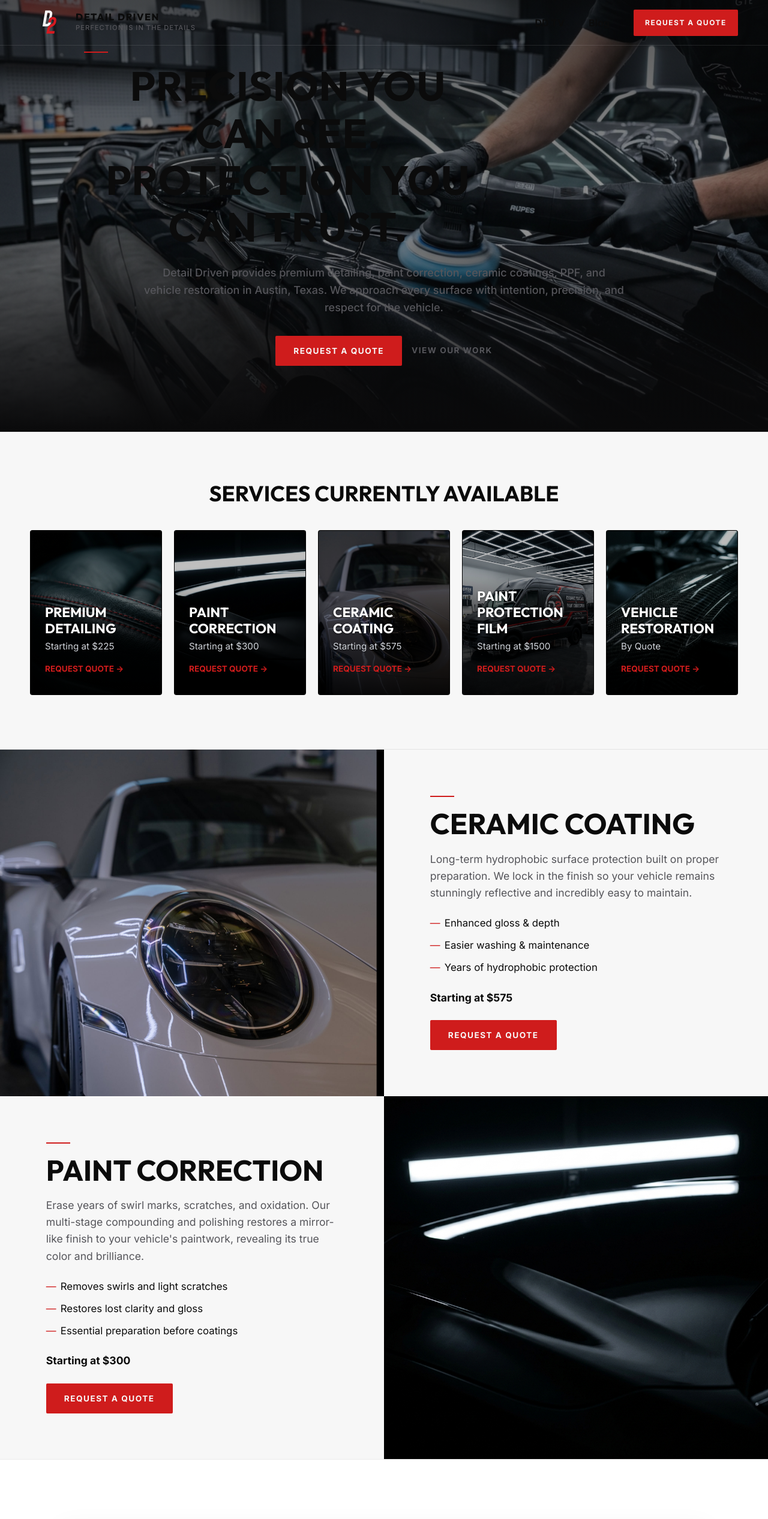
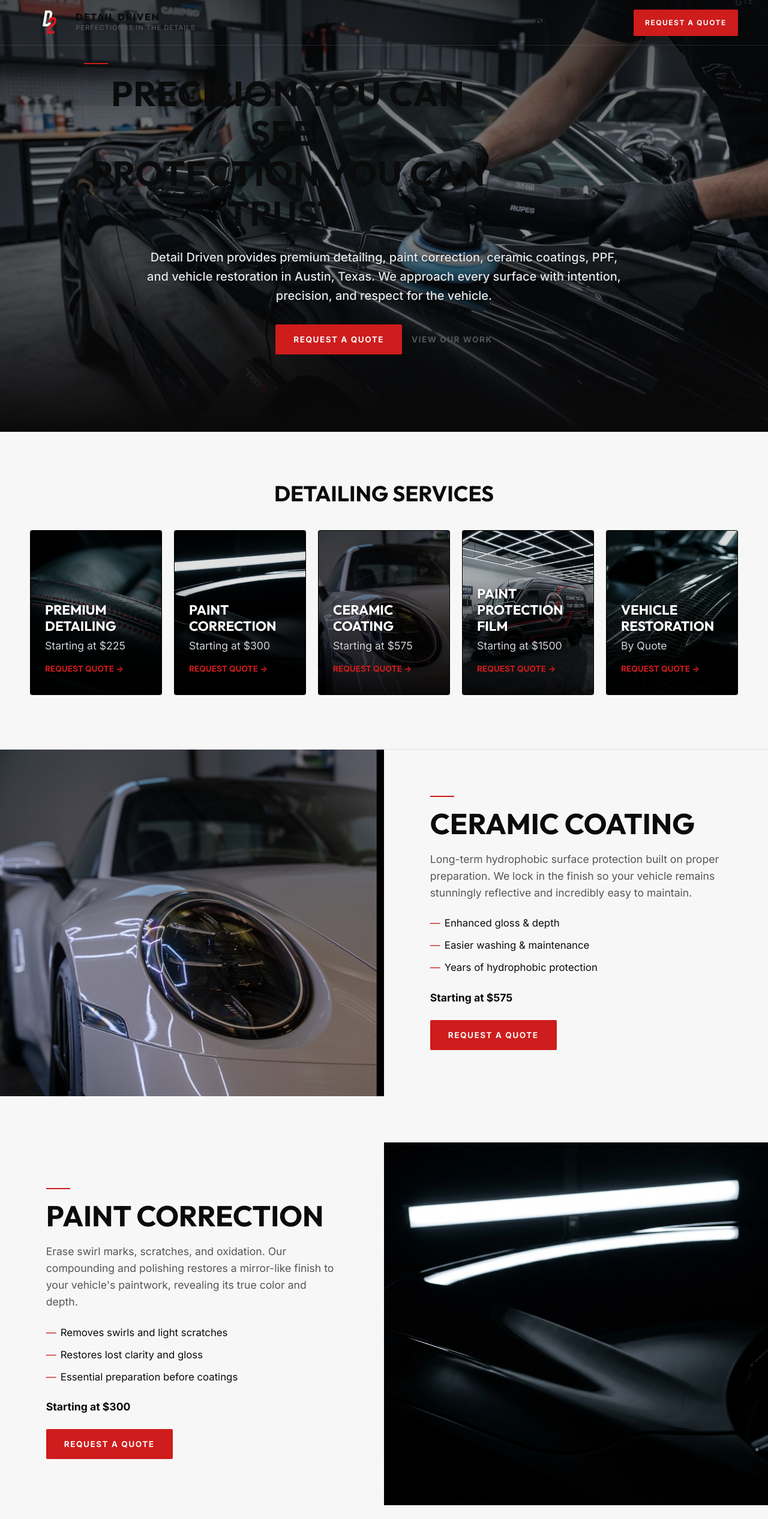
Before and after one commit to rouguemuse/d2design, a React (Vite) app: page / in a window 1280 px wide. Shown: the top 2533 px of the page at 60% size. Built offline with nearby package versions, Linux system fonts and the light colour scheme.

Commit message:
Final visual polishes: hero sizing/contrast, brightened service cards, increased labels/inputs, spacing, and enlarged footer logo

```diff
--- a/src/App.css
+++ b/src/App.css
@@ -1175,8 +1175,9 @@ a, button, select, input, textarea {
   display: block;
 }
 .hero-supporting-text {
-  font-size: var(--fs-body);
-  color: var(--color-steel);
+  font-size: 1.25rem !important;
+  color: #E5E7EB !important;
+  text-shadow: 0 1px 3px rgba(0,0,0,0.6);
   line-height: 1.6;
   margin-bottom: 2rem;
   max-width: 540px;
@@ -1679,7 +1680,7 @@ a, button, select, input, textarea {
 
 .hero-headline {
   font-family: var(--font-headings);
-  font-size: clamp(36px, 5.5vw, 68px);
+  font-size: clamp(32px, 5vw, 58px);
   line-height: 1.15;
   color: var(--color-white);
   text-transform: uppercase;
@@ -1732,7 +1733,7 @@ a, button, select, input, textarea {
   height: 100%;
   object-fit: cover;
   z-index: 1;
-  opacity: 0.75; /* Richer image opacity */
+  opacity: 0.88; /* Brightened image opacity */
   transition: transform 0.6s ease, opacity 0.3s ease;
 }
 
@@ -1761,7 +1762,7 @@ a, button, select, input, textarea {
 
 .gateway-card p {
   font-family: var(--font-supporting);
-  font-size: 0.95rem;
+  font-size: 1.1rem !important; /* Increased descriptions/prices */
   color: #D1D5DB !important; /* Light gray price */
   margin-bottom: 12px;
   text-shadow: 0 1px 2px rgba(0,0,0,0.6);
@@ -1774,6 +1775,7 @@ a, button, select, input, textarea {
   align-items: stretch;
   background: var(--bg-dark);
   box-sizing: border-box;
+  margin-bottom: clamp(48px, 6vw, 80px); /* added margin to prevent visual collision */
 }
 
 .story-image-col {
--- a/src/App.tsx
+++ b/src/App.tsx
@@ -274,7 +274,7 @@ function App() {
         {/* 3. IMAGE-LED SERVICE GATEWAY */}
         <section className="service-grid-section" style={{padding: '80px 0 90px 0', background: 'var(--bg-dark)'}}>
           <div className="site-container">
-            <h2 style={{ fontSize: 'var(--fs-h2)', color: 'var(--color-white)', fontFamily: 'var(--font-headings)', textAlign: 'center' }}>Services Currently Available</h2>
+            <h2 style={{ fontSize: 'var(--fs-h2)', color: 'var(--color-white)', fontFamily: 'var(--font-headings)', textAlign: 'center' }}>Detailing Services</h2>
 
             <div className="gateway-grid">
               <div className="gateway-card" onClick={handleScrollToForm}>
@@ -352,7 +352,7 @@ function App() {
               <div className="headline-accent-rule"></div>
               <h2 style={{ fontSize: 'clamp(32px, 4vw, 48px)', marginBottom: '1rem', color: 'var(--color-white)', fontFamily: 'var(--font-headings)' }}>Paint Correction</h2>
               <p style={{color: 'var(--color-steel)', fontSize: '1.1rem', lineHeight: '1.6'}}>
-                Erase years of swirl marks, scratches, and oxidation. Our multi-stage compounding and polishing restores a mirror-like finish to your vehicle's paintwork, revealing its true color and brilliance.
+                Erase swirl marks, scratches, and oxidation. Our compounding and polishing restores a mirror-like finish to your vehicle's paintwork, revealing its true color and depth.
               </p>
               <ul className="story-highlights">
                 <li>Removes swirls and light scratches</li>
@@ -503,7 +503,7 @@ function App() {
             <p>Lasting protection begins with careful cleaning, decontamination, correction, and preparation.</p>
           </div>
           <div className="closing-cta-action">
-            <button onClick={handleScrollToForm} className="btn-primary-hero">Request A Quote</button>
+            <button onClick={handleScrollToForm} className="btn-primary-hero">Start Your Quote</button>
           </div>
         </div>
       </section>
@@ -514,10 +514,10 @@ function App() {
       <footer id="footer-section" className="brand-footer-clean">
         <div className="site-container footer-flex-row">
           <a href="/" className="footer-logo-block" style={{display: 'flex', alignItems: 'center', gap: '12px', textDecoration: 'none'}}>
-            <img src="/logo-light.svg" alt="D2 Logo" className="footer-logo-img" style={{height: '32px'}} />
+            <img src="/logo-light.svg" alt="D2 Logo" className="footer-logo-img" style={{height: '52px'}} />
             <div style={{display: 'flex', flexDirection: 'column'}}>
-              <span style={{color: '#F7F7F7', fontFamily: 'var(--font-headings)', fontWeight: '800', letterSpacing: '1.5px', fontSize: '1.1rem', lineHeight: '1.1'}}>DETAIL DRIVEN</span>
-              <span style={{color: '#BCC0CB', fontSize: '0.7rem', letterSpacing: '1px', textTransform: 'uppercase', fontWeight: '500'}}>Auto Detail</span>
+              <span style={{color: '#F7F7F7', fontFamily: 'var(--font-headings)', fontWeight: '800', letterSpacing: '1.5px', fontSize: '1.5rem', lineHeight: '1.1'}}>DETAIL DRIVEN</span>
+              <span style={{color: '#BCC0CB', fontSize: '0.85rem', letterSpacing: '1px', textTransform: 'uppercase', fontWeight: '500'}}>Auto Detail</span>
             </div>
           </a>
           <div className="footer-links-block">
@@ -535,9 +535,9 @@ function App() {
             </a>
           </div>
           <div className="footer-contact-block">
-            <a href="mailto:contact@d2detaildriven.com">contact@d2detaildriven.com</a>
-            <span className="footer-service-area">Serving Austin and surrounding areas</span>
-            <span className="copyright-text">&copy; 2026 Detail Driven. All rights reserved.</span>
+            <a href="mailto:contact@d2detaildriven.com" style={{ fontSize: '1.1rem', fontWeight: 600 }}>contact@d2detaildriven.com</a>
+            <span className="footer-service-area" style={{ fontSize: '0.9rem', marginTop: '6px' }}>Serving Austin and surrounding areas</span>
+            <span className="copyright-text" style={{ fontSize: '0.85rem', marginTop: '4px' }}>&copy; 2026 Detail Driven. All rights reserved.</span>
           </div>
         </div>
       </footer>
```
